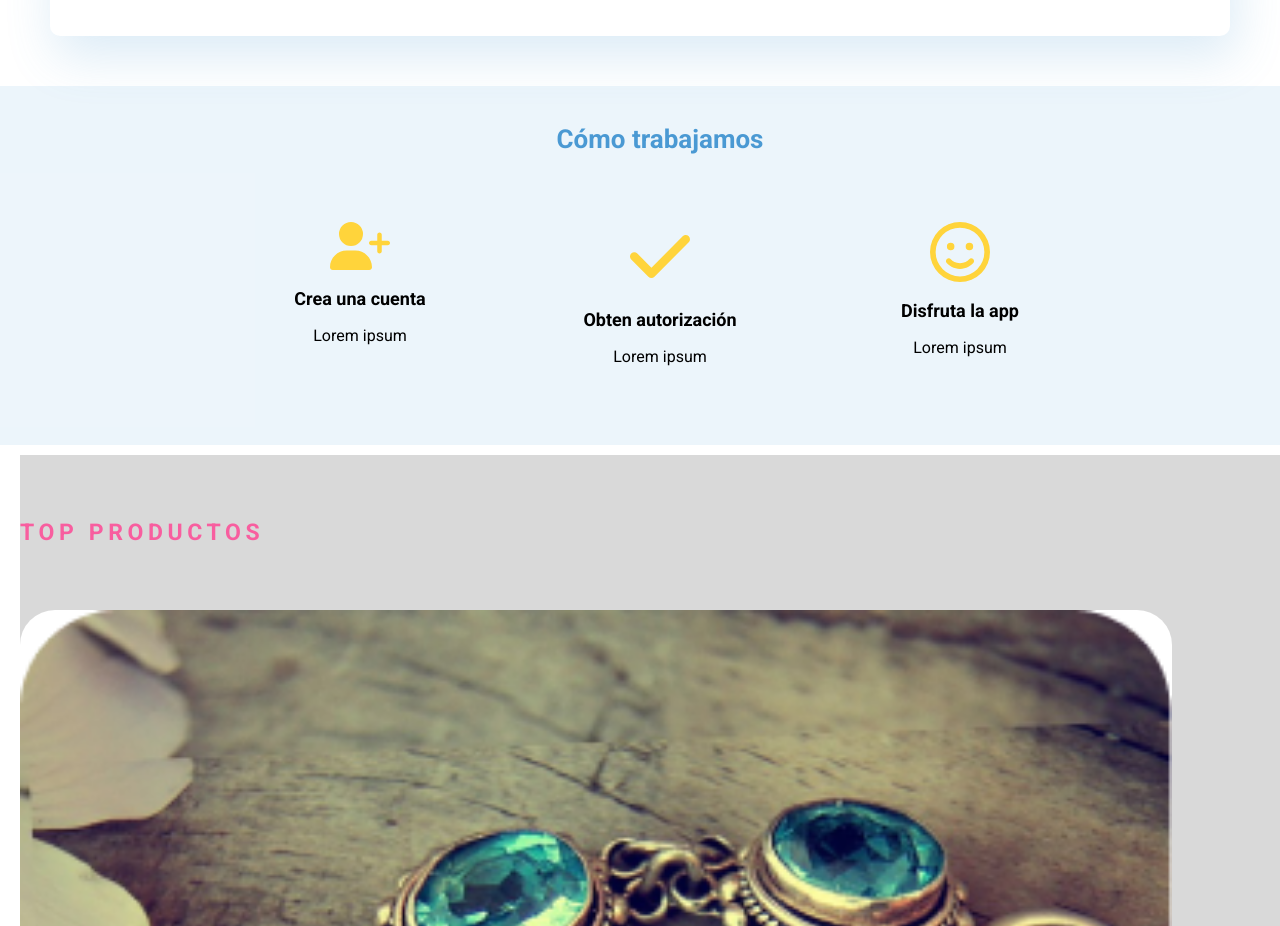
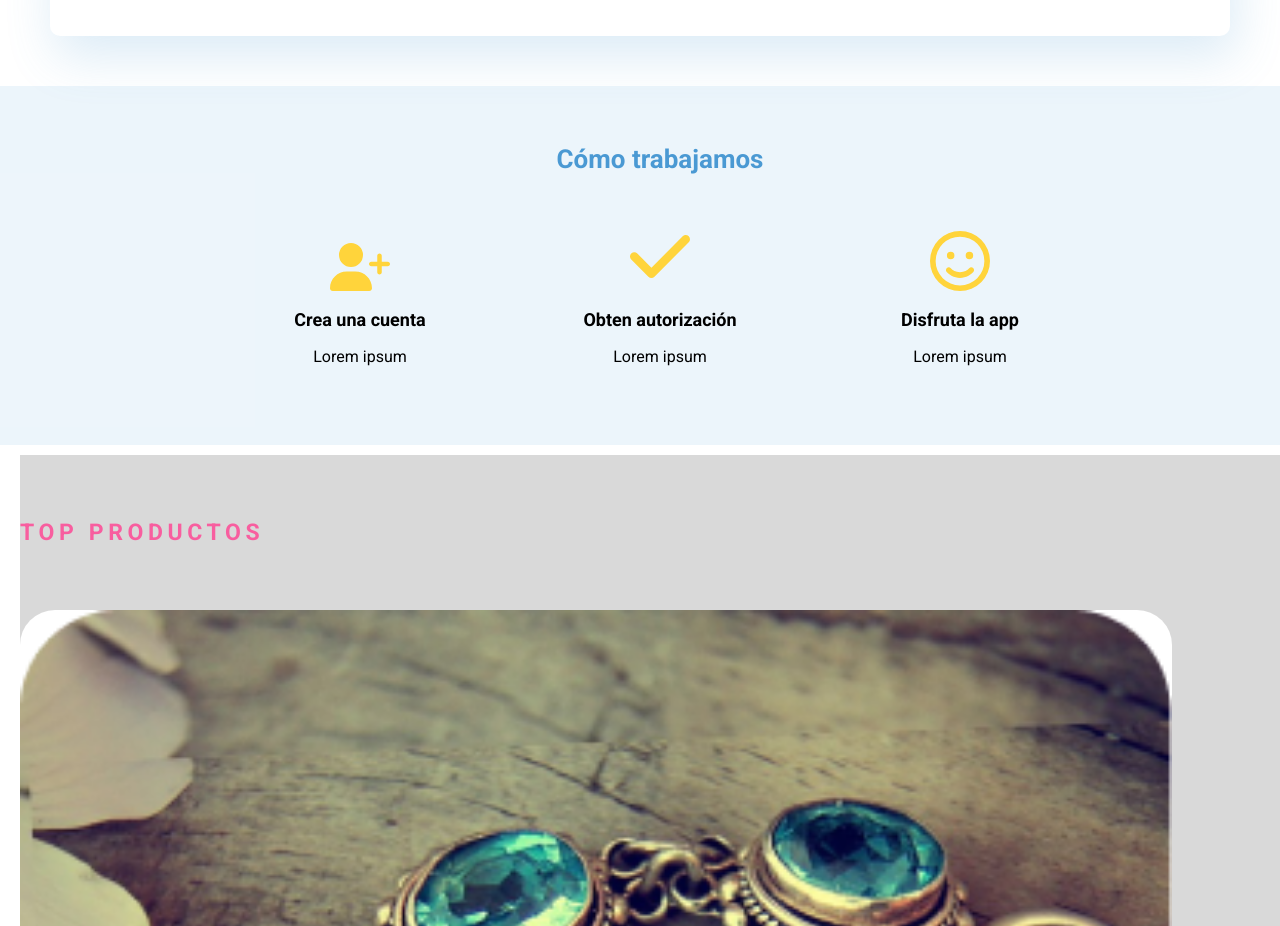
Before and after one commit to MelsCrest/project-promo-B-module-1-team-2, a plain HTML site: page index.html in a window 1280 px wide. Shown: the part 1860-2786 px from the top of the page. Drawn offline with Linux system fonts and the light colour scheme.

Commit message:
media 768px

```diff
--- a/css/style.css
+++ b/css/style.css
@@ -138,7 +138,7 @@
     padding-bottom: 20px;
 }
 
-@media (width > 500px) {
+@media (width > 768px) {
     .section4 {
         display: flex;
 
@@ -146,12 +146,17 @@
 
     .titulo_section4 {
         justify-content: center;
-        margin: 20px;
+
     }
 
     .all_article4 {
         display: flex;
         flex-direction: row;
+
+    }
+
+    .article_4 {
+        justify-content: flex-end;
     }
 
 
```
